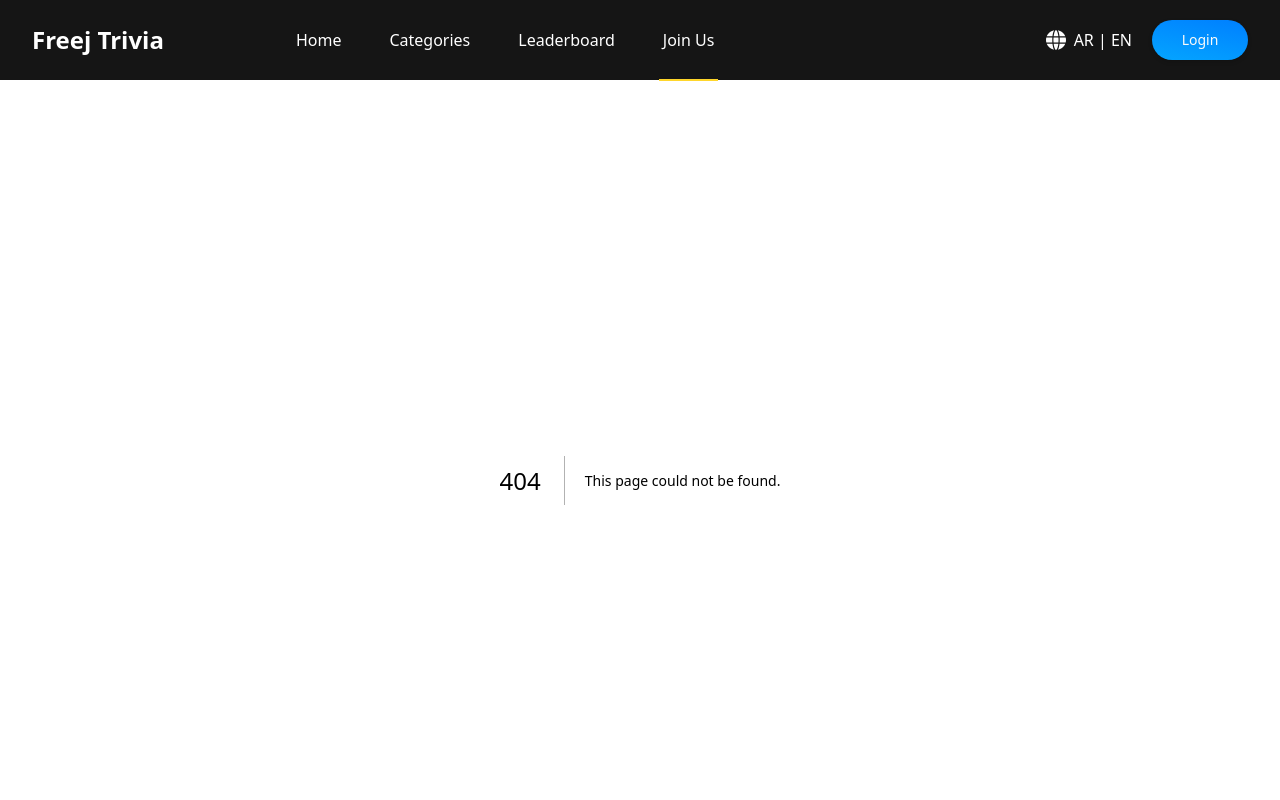
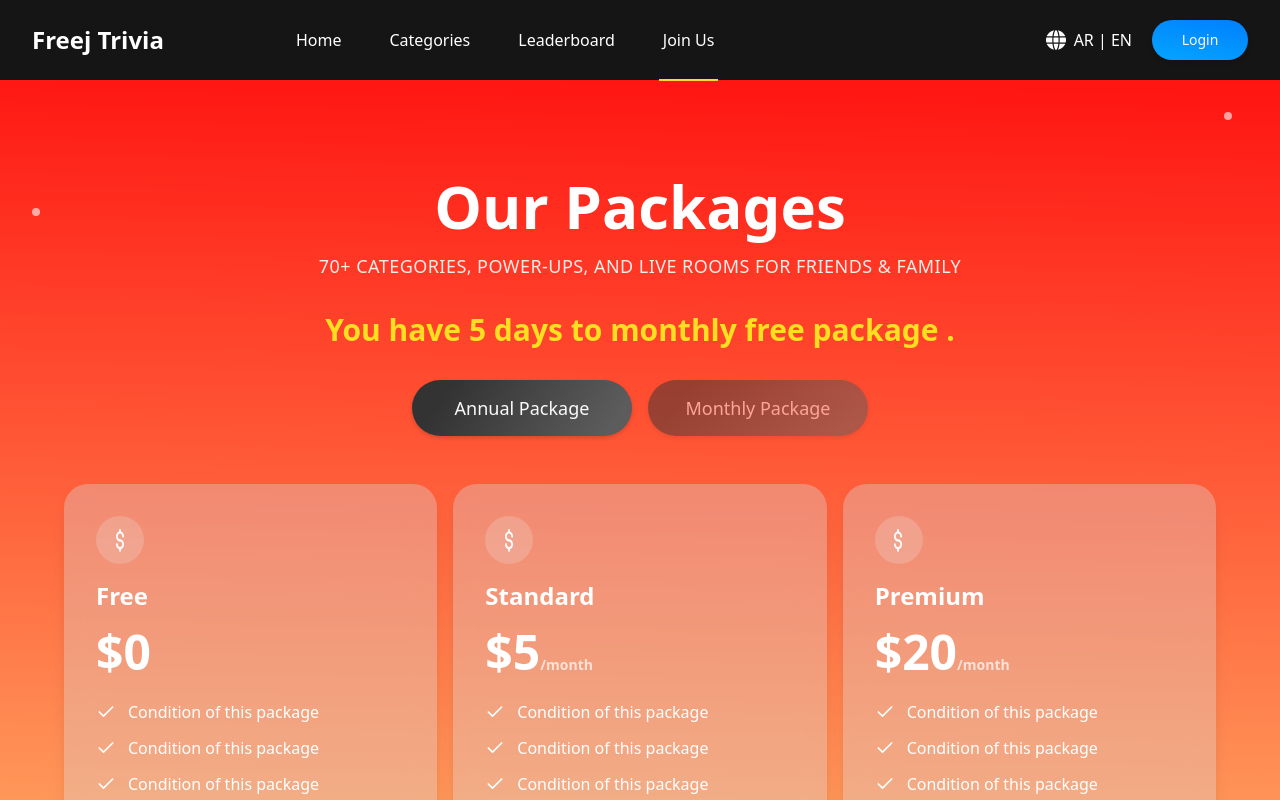
Before and after one commit to AsrafulMasum/freej-trivia, a Next.js app: page /join-us in a window 1280 px wide. Before the commit this address had no page. Shown: the top 800 px of the page. Built offline with nearby package versions, Linux system fonts and the light colour scheme.

Commit message:
packages page done

```diff
--- /dev/null
+++ b/app/(website)/join-us/page.tsx
@@ -0,0 +1,11 @@
+import PackagesSection from "@/components/website/packages/PackagesSection";
+
+const page = () => {
+  return (
+    <main className="min-h-screen bg-[linear-gradient(181deg,#FF1411_0.13%,#FFBD6E_99.35%)]">
+      <PackagesSection />
+    </main>
+  );
+};
+
+export default page;
--- /dev/null
+++ b/components/website/packages/PackagesSection.tsx
@@ -0,0 +1,178 @@
+"use client";
+
+import CustomButton from "@/components/shared/CustomButton";
+import { ArrowLeft, Check } from "lucide-react";
+import { useState } from "react";
+
+interface Package {
+  name: string;
+  monthlyPrice: number;
+  annualPrice: number;
+  features: string[];
+}
+
+const packages: Package[] = [
+  {
+    name: "Free",
+    monthlyPrice: 0,
+    annualPrice: 0,
+    features: [
+      "Condition of this package",
+      "Condition of this package",
+      "Condition of this package",
+    ],
+  },
+  {
+    name: "Standard",
+    monthlyPrice: 5,
+    annualPrice: 8,
+    features: [
+      "Condition of this package",
+      "Condition of this package",
+      "Condition of this package",
+    ],
+  },
+  {
+    name: "Premium",
+    monthlyPrice: 20,
+    annualPrice: 25,
+    features: [
+      "Condition of this package",
+      "Condition of this package",
+      "Condition of this package",
+    ],
+  },
+];
+
+// Decorative dots positioned absolutely
+const DecorativeDots = () => (
+  <>
+    <div className="absolute top-8 right-12 w-2 h-2 rounded-full bg-white opacity-60" />
+    <div className="absolute top-32 left-8 w-2 h-2 rounded-full bg-white opacity-60" />
+    <div className="absolute bottom-20 right-20 w-2 h-2 rounded-full bg-white opacity-60" />
+    <div className="absolute bottom-40 left-16 w-2 h-2 rounded-full bg-white opacity-60" />
+  </>
+);
+
+export default function PackagesSection() {
+  const [billingCycle, setBillingCycle] = useState<"monthly" | "annual">(
+    "monthly"
+  );
+  return (
+    <section className="relative w-full overflow-hidden px-4 py-16 md:px-8 md:py-24">
+      <DecorativeDots />
+
+      {/* Back Button */}
+      {/* <button className="absolute top-6 left-6 z-10 flex items-center justify-center w-10 h-10 rounded-full bg-gray-800 hover:bg-gray-700 transition-colors">
+        <ArrowLeft className="w-5 h-5 text-white" />
+      </button> */}
+
+      {/* Header Section */}
+      <div className="max-w-4xl mx-auto text-center mb-12">
+        <h1 className="text-5xl md:text-6xl font-bold text-white mb-4">
+          Our Packages
+        </h1>
+        <p className="text-base md:text-lg text-white opacity-90 uppercase tracking-wide mb-8">
+          70+ categories, power-ups, and live rooms for friends & family
+        </p>
+
+        {/* Special Offer */}
+        <div className="text-2xl md:text-3xl font-bold text-yellow-300 mb-8">
+          You have 5 days to monthly free package .
+        </div>
+
+        {/* Billing Toggle */}
+        <div className="flex items-center justify-center gap-4 mb-12">
+          {/* <button
+            onClick={() => setBillingCycle("monthly")}
+            className={`px-6 py-3 rounded-full font-semibold transition-all ${
+              billingCycle === "monthly"
+                ? "bg-gray-800 text-white"
+                : "bg-gray-600 text-white hover:bg-gray-700"
+            }`}
+          >
+            Monthly Package
+          </button>
+          <button
+            onClick={() => setBillingCycle("annual")}
+            className={`px-6 py-3 rounded-full font-semibold transition-all ${
+              billingCycle === "annual"
+                ? "bg-gray-800 text-white"
+                : "bg-gray-600 text-white hover:bg-gray-700"
+            }`}
+          >
+            Annual Package
+          </button> */}
+          <CustomButton
+            style="bg-[linear-gradient(124deg,#333_16.52%,#5C5C5C_89.27%)] rounded-full w-[220px] h-14 text-lg font-medium cursor-pointer shadow-[0_2px_4px_0_rgba(0,0,0,0.16)]"
+            text="Annual Package"
+          />
+          <CustomButton
+            style="bg-[linear-gradient(124deg,#333_16.52%,#5C5C5C_89.27%)] opacity-50 rounded-full w-[220px] h-14 text-lg font-medium cursor-pointer shadow-[0_2px_4px_0_rgba(0,0,0,0.16)]"
+            text="Monthly Package"
+          />
+        </div>
+      </div>
+
+      {/* Packages Grid */}
+      <div className="max-w-6xl mx-auto grid grid-cols-1 md:grid-cols-3 gap-6 md:gap-4">
+        {packages.map((pkg, index) => (
+          <div
+            key={index}
+            className="rounded-3xl bg-[#D9D9D959] backdrop-blur-md p-8 shadow-lg hover:shadow-xl transition-shadow"
+          >
+            {/* Icon */}
+            <div className="flex items-center justify-center w-12 h-12 rounded-full bg-[#EBEBEB36] bg-opacity-30 mb-4">
+              <svg
+                xmlns="http://www.w3.org/2000/svg"
+                width="9"
+                height="23"
+                viewBox="0 0 9 23"
+                fill="none"
+              >
+                <path
+                  d="M4.02632 4.55459C5.25964 4.55459 6.26316 5.83112 6.26316 7.40121C6.26316 8.03058 6.66378 8.53986 7.15789 8.53986C7.65201 8.53986 8.05263 8.03058 8.05263 7.40121C8.05263 4.96831 6.71053 2.93543 4.92105 2.4149V1.13865C4.92105 0.509283 4.52043 0 4.02632 0C3.5322 0 3.13158 0.509283 3.13158 1.13865V2.4149C1.34211 2.93543 0 4.96831 0 7.40121C0 10.2267 1.80607 12.5251 4.02632 12.5251C5.25964 12.5251 6.26316 13.8017 6.26316 15.3717C6.26316 16.9418 5.25964 18.2184 4.02632 18.2184C2.79299 18.2184 1.78947 16.9418 1.78947 15.3717C1.78947 14.7424 1.38886 14.2331 0.894737 14.2331C0.400618 14.2331 0 14.7424 0 15.3717C0 17.8046 1.34211 19.8375 3.13158 20.3581V21.6343C3.13158 22.2637 3.5322 22.773 4.02632 22.773C4.52043 22.773 4.92105 22.2637 4.92105 21.6343V20.3581C6.71053 19.8375 8.05263 17.8046 8.05263 15.3717C8.05263 12.5462 6.24656 10.2478 4.02632 10.2478C2.79299 10.2478 1.78947 8.9713 1.78947 7.40121C1.78947 5.83112 2.79299 4.55459 4.02632 4.55459Z"
+                  fill="#FDFDFD"
+                />
+              </svg>
+            </div>
+
+            {/* Package Name */}
+            <h3 className="text-2xl font-bold text-white mb-4">{pkg.name}</h3>
+
+            {/* Price */}
+            <div className="mb-6">
+              <div className="text-5xl font-bold text-white">
+                $
+                {billingCycle === "monthly"
+                  ? pkg.monthlyPrice
+                  : pkg.annualPrice}
+                {pkg.name !== "Free" && (
+                  <span className="text-sm font-semibold opacity-70">
+                    {billingCycle === "monthly" ? "/month" : "/year"}
+                  </span>
+                )}
+              </div>
+            </div>
+
+            {/* Features */}
+            <div className="space-y-3 mb-8">
+              {pkg.features.map((feature, i) => (
+                <div key={i} className="flex items-start gap-3">
+                  <Check className="w-5 h-5 text-white shrink-0 mt-0.5" />
+                  <span className="text-white font-medium">{feature}</span>
+                </div>
+              ))}
+            </div>
+
+            {/* CTA Button */}
+            <CustomButton
+              style="bg-[linear-gradient(191deg,#0080FF_1.79%,#04A3FF_95.03%)] rounded-full w-[310px] h-16 text-xl font-medium cursor-pointer shadow-[0_7px_4px_0_rgba(0,0,0,0.12)]"
+              text="Get Package"
+            />
+          </div>
+        ))}
+      </div>
+    </section>
+  );
+}
```
